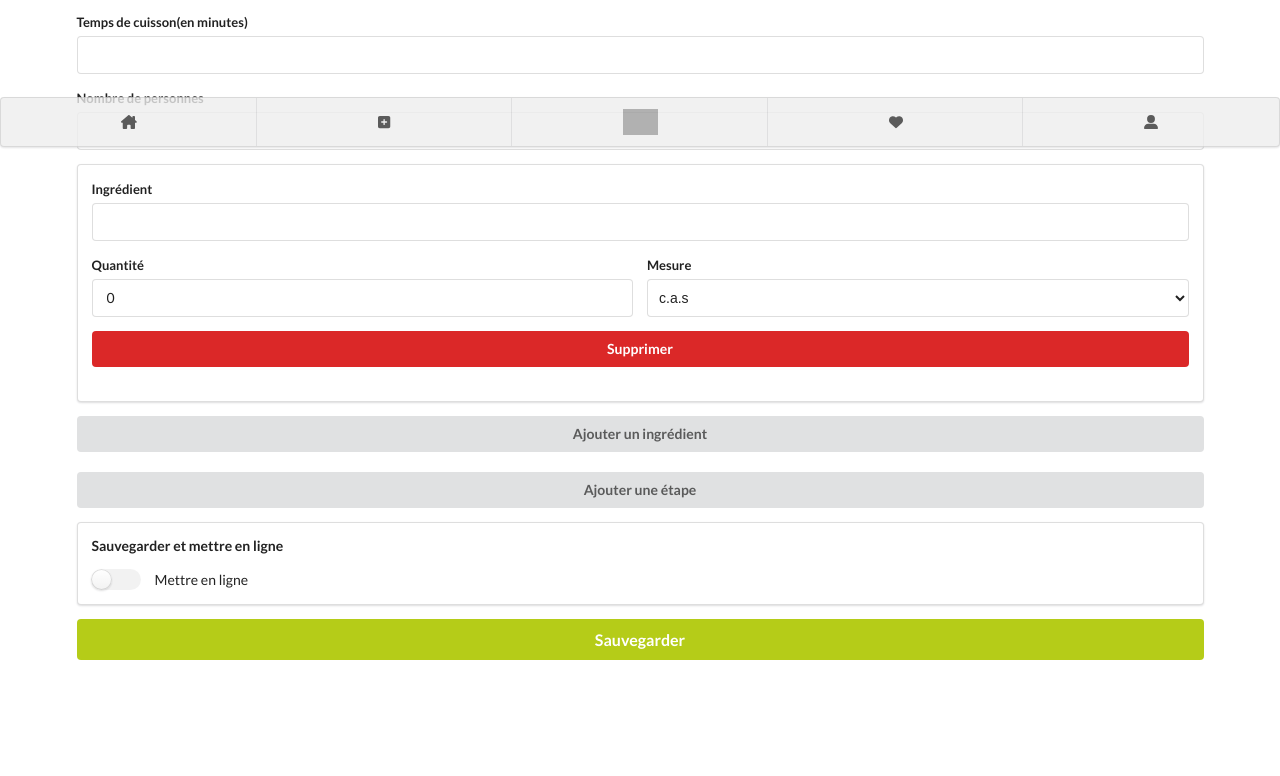
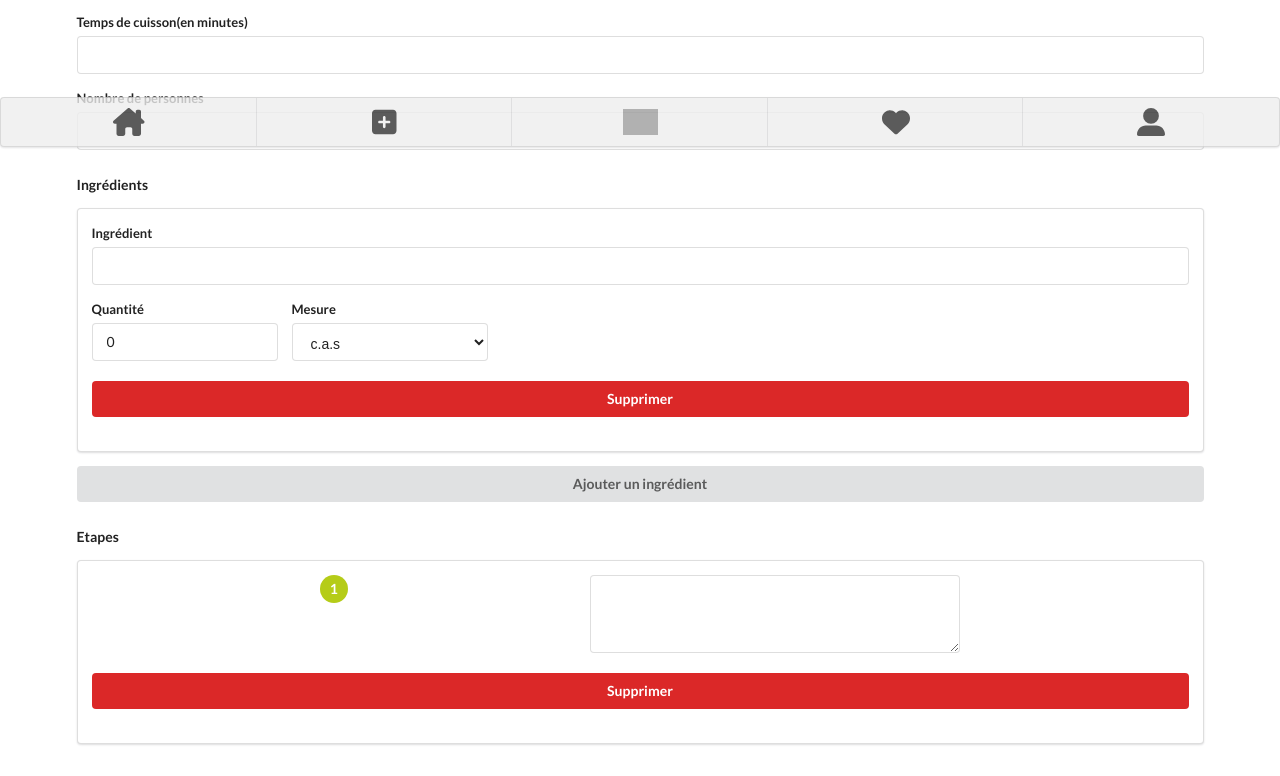
Before and after one commit to MichelD-dev/CookThat, a React (Create React App) app: page /addrecipe in a window 1280 px wide. Shown: the part 653-1429 px from the top of the page. Before the commit the page ends 1383 px from the top, so only its background shows below. Built offline with nearby package versions, Linux system fonts and the light colour scheme; grey boxes are pictures that could not be loaded.

Commit message:
Implémentaion bloc Etapes + layout cards

```diff
--- a/src/components/Accueil.js
+++ b/src/components/Accueil.js
@@ -1,15 +1,21 @@
 import Card from './Card'
 import image1 from '../assets/images/davide-cantelli-jpkfc5_d-DI-unsplash.jpg'
 import image2 from '../assets/images/caroline-attwood-bpPTlXWTOvg-unsplash.jpg'
-import image3 from '../assets/images/jongsun-lee-JnFGgVaFpmE-unsplash.jpg'
+// import image3 from '../assets/images/jongsun-lee-JnFGgVaFpmE-unsplash.jpg'
 
 const Accueil = () => {
   return (
-    <div class='ui three stackable cards container' style={{ paddingBottom: '70px' }}>
-      <h2 style={{margin :' 20px 0', color: '#666'}}>Nos dernières recettes</h2>
-      <Card image={image1} />
-      <Card image={image2} />
-      <Card image={image3} />
+    <div className='ui container'>
+      <div className="ui star rating" data-rating="3"></div>
+      <h2 style={{ margin: ' 20px 0', color: '#666' }}>
+        Nos dernières recettes
+      </h2>
+      <br />
+      <div className='ui three stackable cards ' style={{ paddingBottom: '70px' }}>
+        <Card image={image1} />
+        <Card image={image2} />
+        <Card image={image1} />
+      </div>
     </div>
   )
 }
--- a/src/components/AddRecipeForm.js
+++ b/src/components/AddRecipeForm.js
@@ -4,17 +4,24 @@ import { useState } from 'react'
 // import Ingredients from './Ingredients'
 
 const AddRecipeForm = () => {
+  const [etapesList, setEtapesList] = useState([{ description: '' }])
   const [ingredientsList, setIngredientsList] = useState([
     { name: '', quantity: 0, unit: 'c.a.s' },
   ])
 
-  const handleAddIngredients = e => {
+  const ajouterIngredient = e => {
     e.preventDefault()
 
     setIngredientsList([
       ...ingredientsList,
       { name: '', quantity: 0, unit: 'c.a.s' },
     ])
+  }
+
+  const ajouterEtape = e => {
+    e.preventDefault()
+
+    setEtapesList([...etapesList, { description: '' }])
   }
 
   const retoucherIngredient = (newIngredient, indexToModify) => {
@@ -27,10 +34,24 @@ const AddRecipeForm = () => {
     )
   }
 
+  const retoucherEtape = (newEtape, indexToModify) => {
+    setEtapesList(
+      etapesList.map((etape, index) => {
+        if (index !== indexToModify) return etape
+
+        return { ...etape, ...newEtape }
+      })
+    )
+  }
+
   const supprimerIngredient = indexToRemove => {
     setIngredientsList(
       ingredientsList.filter((ingredient, index) => index !== indexToRemove)
     )
+  }
+
+  const supprimerEtape = indexToRemove => {
+    setEtapesList(etapesList.filter((etape, index) => index !== indexToRemove))
   }
 
   const handleDifficulty = e => {
@@ -87,6 +108,7 @@ const AddRecipeForm = () => {
         {/* <Ingredients /> */}
         {/* <Cooking steps /> */}
         {/* {showIngredients && <Ingredients data={ingredientsList} />} */}
+        <h5>Ingrédients</h5>
         {ingredientsList.map((ingredient, i) => (
           <div className='ui form container segment' key={`ingredient-${i}`}>
             <div className='field'>
@@ -105,9 +127,8 @@ const AddRecipeForm = () => {
               />
             </div>
 
-            <div className='two fields'>
-              <div className='field'>
-                <div className='field'>
+            <div className='fields' style={{ marginBottom: '20px' }}>
+              <div className=' field'>
                 <label htmlFor='quantity'>Quantité</label>
                 <input
                   type='text'
@@ -121,12 +142,11 @@ const AddRecipeForm = () => {
                   value={ingredient.quantity}
                 />
               </div>
-              </div>
-              <div className='field'>
+              <div className=' field'>
                 <label htmlFor='unit'>Mesure</label>
                 <select
                   id='unit'
-                  className='ui fluid search dropdown'
+                  className='ui selection dropdown'
                   onChange={e =>
                     retoucherIngredient(
                       { ...ingredient, unit: e.currentTarget.value },
@@ -156,24 +176,76 @@ const AddRecipeForm = () => {
           </div>
         ))}
 
-        <button className='fluid ui button' onClick={handleAddIngredients}>
+        <button className='fluid ui button' onClick={ajouterIngredient}>
           Ajouter un ingrédient
         </button>
+
+        <h5>Etapes</h5>
+        {etapesList.map((etape, i) => (
+          <div className='ui form container segment' key={`etape-${i}`}>
+            <div
+              className='fields'
+              style={{
+                marginBottom: '20px',
+                display: 'flex',
+                justifyContent: 'space-evenly',
+              }}
+            >
+              <div className='field'>
+                <div className='ui olive circular large label'>{i + 1}</div>
+              </div>
+
+              <div className='field'>
+                <textarea
+                  rows='3'
+                  cols='40'
+                  onChange={e =>
+                    retoucherEtape(
+                      { ...etape, description: e.currentTarget.value },
+                      i
+                    )
+                  }
+                  value={etape.description}
+                ></textarea>
+                {/* <input
+                  type='text'
+                  onChange={e =>
+                    retoucherEtape(
+                      { ...etape, description: e.currentTarget.value },
+                      i
+                    )
+                  }
+                  value={etape.description}
+                /> */}
+              </div>
+            </div>
+
+            <button
+              className='fluid ui red button'
+              onClick={e => {
+                e.preventDefault()
+                supprimerEtape(i)
+              }}
+            >
+              Supprimer
+            </button>
             <br />
-        <button className='fluid ui button'>Ajouter une étape</button>
+          </div>
+        ))}
+        <br />
+        <button className='fluid ui button' onClick={ajouterEtape}>
+          Ajouter une étape
+        </button>
         <div className='ui segment'>
           <h5>Sauvegarder et mettre en ligne</h5>
 
-          <div className='field'>
           <div className='ui toggle checkbox'>
             <input
               type='checkbox'
-                name='gift'
-                tabindex='0'
-                className='hidden'
+              name='inline'
+              // className='hidden'
             />
             <label>Mettre en ligne</label>
-            </div>
           </div>
         </div>
         <button className='fluid ui large olive button'>Sauvegarder</button>
--- a/src/components/Card.js
+++ b/src/components/Card.js
@@ -1,11 +1,24 @@
 const Card = ({ image }) => {
   return (
-    <div className='ui card'>
+    <div
+      className='ui card'
+      style={{
+        boxShadow: '1px 2px 5px grey',
+        marginBottom: '20px',
+        position: 'relative',
+      }}
+    >
+      <div className='image'>
+        <img
+          src={image}
+          alt='food'
+          style={{
+            height: '200px',
+            objectFit: 'cover',
+          }}
+        />
 
-      <div className='image'>
-        <img src={image} alt='food' />
-
-        {/* <div className='ui star rating' data-rating='4'></div> */}
+        <div className='ui extra content star rating' data-rating='4' style={{position: 'absolute' , bottom: '10px', right: '0', backgroundColor: 'white', opacity: '.5', padding: '15px' }}>Rating</div>
       </div>
     </div>
   )
--- a/src/components/ConnexionForm.js
+++ b/src/components/ConnexionForm.js
@@ -46,7 +46,7 @@ const ConnexionForm = () => {
         {error && <p>{error}</p>}
         <button className='fluid ui button'>Connexion</button>
         <br/>
-        <a href='#'>Créer un compte</a>
+        <a href='/inscription'>Créer un compte</a>
       </form>
     </>
   )
--- a/src/components/Footer.js
+++ b/src/components/Footer.js
@@ -19,20 +19,20 @@ const Footer = () => {
         opacity: '.8',
       }}
     >
-      <a className='item'>
-        <FontAwesomeIcon icon={faHouseChimney} size='xl' color='#333' />
+      <a href='/' className='item'>
+        <FontAwesomeIcon icon={faHouseChimney} size='2x' color='#333' />
       </a>
-      <a className='item'>
-        <FontAwesomeIcon icon={faSquarePlus} size='xl' color='#333' />
+      <a href='/addRecipe' className='item'>
+        <FontAwesomeIcon icon={faSquarePlus} size='2x' color='#333' />
       </a>
-      <a className='item'>
+      <a href='/' className='item'>
         <img src='../assets/images/logo.svg' alt='' />
       </a>
-      <a className='item'>
-        <FontAwesomeIcon icon={faHeart} size='xl' color='#333' />
+      <a href='/' className='item'>
+        <FontAwesomeIcon icon={faHeart} size='2x' color='#333' />
       </a>
-      <a className='item'>
-        <FontAwesomeIcon icon={faUserLarge} size='xl' color='#333' />
+      <a href='/profile' className='item'>
+        <FontAwesomeIcon icon={faUserLarge} size='2x' color='#333' />
       </a>
     </footer>
   )
```
Lines whose indentation alone changed are shown as unchanged.
